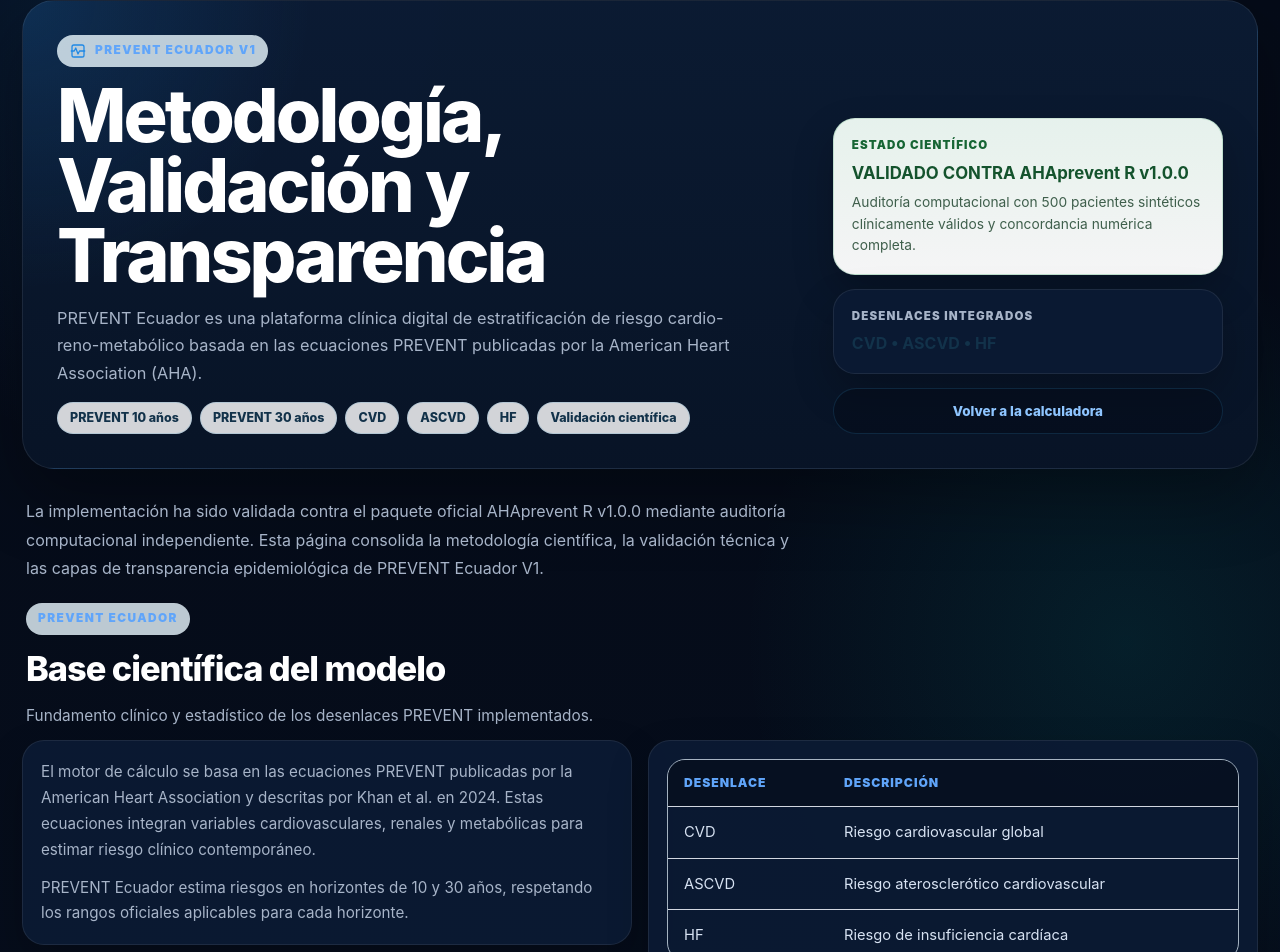
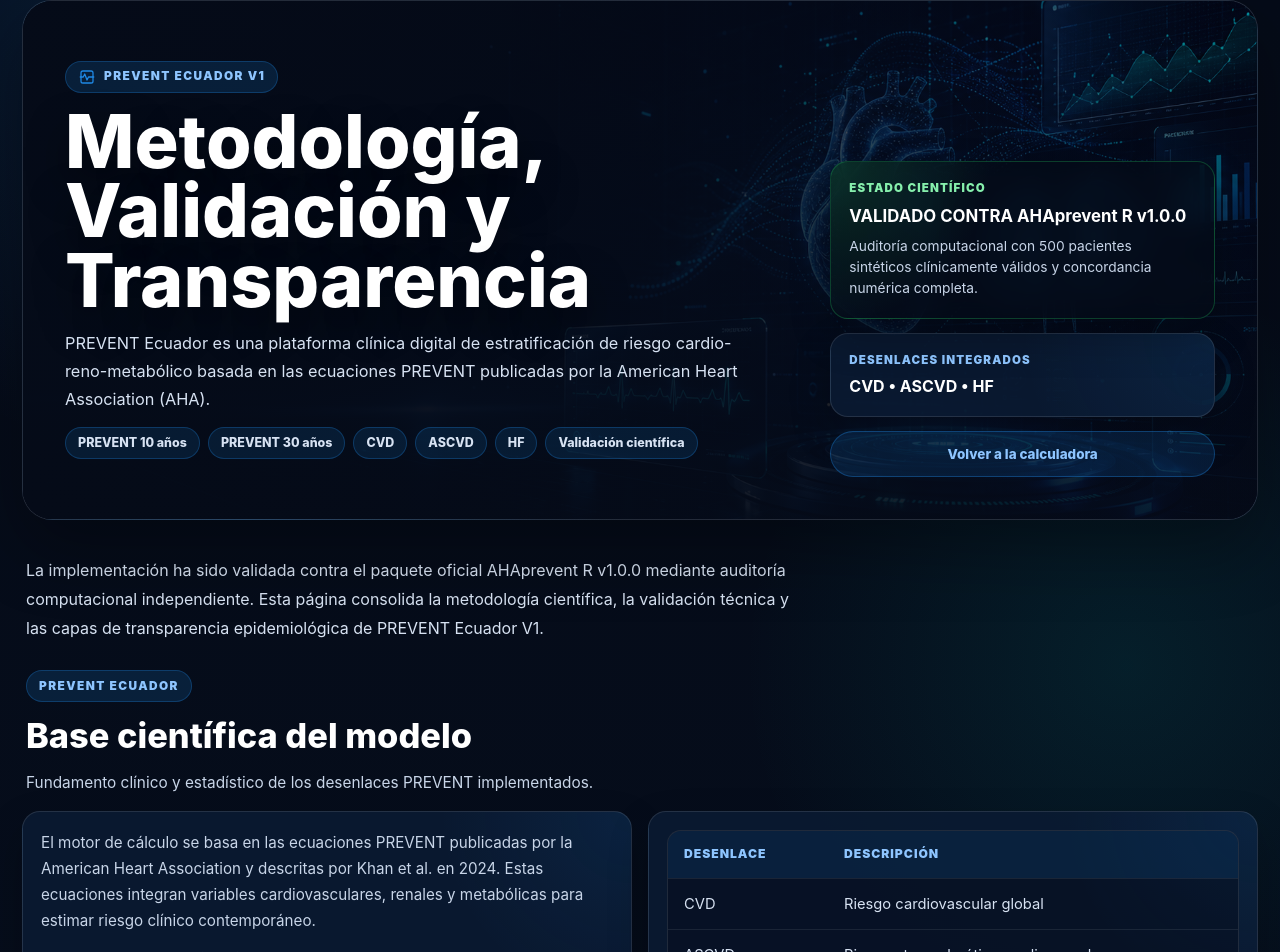
Before and after one commit to davidguzman1991/prevent-ecuador, a Next.js app in the folder frontend/: page /metodologia in a window 1280 px wide. Shown: the top 952 px of the page. Built offline with nearby package versions, Linux system fonts and the light colour scheme.

Commit message:
cambio visual del apartado metodologia y validacion

```diff
--- a/frontend/src/app/globals.css
+++ b/frontend/src/app/globals.css
@@ -2293,7 +2293,7 @@ button {
 
 .methodology-page {
   display: grid;
-  gap: 20px;
+  gap: 28px;
 }
 
 .methodology-shell {
@@ -2301,22 +2301,50 @@ button {
 }
 
 .methodology-hero {
+  position: relative;
+  overflow: hidden;
   display: grid;
   grid-template-columns: minmax(0, 1.55fr) minmax(300px, 0.8fr);
   gap: 20px;
-  padding: 34px;
-  border: 1px solid var(--line);
-  border-radius: 32px;
+  min-height: 520px;
+  padding: 42px;
+  border: 1px solid rgba(255, 255, 255, 0.12);
+  border-radius: 30px;
   background:
-    radial-gradient(circle at top left, rgba(30, 136, 229, 0.18), transparent 18rem),
-    linear-gradient(180deg, rgba(11, 27, 51, 0.98), rgba(8, 20, 39, 0.98));
+    radial-gradient(circle at 18% 0%, rgba(30, 136, 229, 0.28), transparent 24rem),
+    linear-gradient(135deg, rgba(5, 11, 24, 0.98), rgba(8, 20, 39, 0.9));
   box-shadow: var(--shadow-md);
 }
 
+.methodology-hero::after {
+  content: "";
+  position: absolute;
+  inset: 0;
+  z-index: 1;
+  pointer-events: none;
+  background:
+    linear-gradient(90deg, rgba(5, 11, 24, 0.98) 0%, rgba(5, 11, 24, 0.86) 36%, rgba(5, 11, 24, 0.28) 100%),
+    linear-gradient(180deg, rgba(5, 11, 24, 0.16), rgba(5, 11, 24, 0.82));
+}
+
+.methodology-hero-visual {
+  position: absolute;
+  inset: 0;
+  z-index: 0;
+}
+
+.methodology-hero-image {
+  object-fit: cover;
+  object-position: center right;
+  opacity: 0.96;
+}
+
 .methodology-hero-copy {
+  position: relative;
+  z-index: 2;
   display: grid;
   gap: 14px;
-  align-content: start;
+  align-content: center;
 }
 
 .methodology-kicker,
@@ -2329,8 +2357,9 @@ button {
   min-height: 32px;
   padding: 0 12px;
   border-radius: 999px;
-  background: rgba(229, 243, 251, 0.82);
-  color: var(--primary-dark);
+  border: 1px solid rgba(30, 136, 229, 0.28);
+  background: rgba(30, 136, 229, 0.16);
+  color: #8ec5ff;
   font-size: 0.74rem;
   font-weight: 900;
   letter-spacing: 0.12em;
@@ -2355,19 +2384,22 @@ button {
   color: #ffffff;
   font-size: clamp(2.7rem, 6vw, 4.6rem);
   font-weight: 850;
-  letter-spacing: -0.04em;
+  letter-spacing: 0;
   line-height: 0.95;
+  text-shadow: 0 18px 42px rgba(0, 0, 0, 0.48);
 }
 
 .methodology-hero-subtitle {
   max-width: 44rem;
   margin: 0;
-  color: var(--muted);
+  color: #d7e2f2;
   font-size: 1.02rem;
   line-height: 1.7;
 }
 
 .methodology-hero-panel {
+  position: relative;
+  z-index: 2;
   display: grid;
   gap: 14px;
   align-content: end;
@@ -2377,9 +2409,11 @@ button {
 .methodology-card,
 .methodology-alert-card {
   padding: 18px;
-  border: 1px solid var(--line);
-  border-radius: 22px;
-  background: rgba(11, 27, 51, 0.92);
+  border: 1px solid rgba(255, 255, 255, 0.11);
+  border-radius: 18px;
+  background:
+    radial-gradient(circle at top right, rgba(30, 136, 229, 0.09), transparent 12rem),
+    rgba(11, 27, 51, 0.88);
   box-shadow: var(--shadow-sm);
 }
 
@@ -2389,7 +2423,7 @@ button {
 }
 
 .methodology-hero-stat span {
-  color: var(--muted);
+  color: #8ec5ff;
   font-size: 0.72rem;
   font-weight: 900;
   letter-spacing: 0.1em;
@@ -2397,7 +2431,7 @@ button {
 }
 
 .methodology-hero-stat strong {
-  color: #12324a;
+  color: #ffffff;
   font-size: 1rem;
   line-height: 1.45;
 }
@@ -2406,16 +2440,19 @@ button {
   display: grid;
   gap: 8px;
   padding: 18px;
-  border: 1px solid rgba(33, 150, 83, 0.2);
-  border-radius: 22px;
-  background: linear-gradient(180deg, rgba(239, 250, 244, 0.96), rgba(255, 255, 255, 0.96));
+  border: 1px solid rgba(34, 197, 94, 0.28);
+  border-radius: 18px;
+  background:
+    radial-gradient(circle at top left, rgba(34, 197, 94, 0.18), transparent 10rem),
+    rgba(5, 11, 24, 0.74);
   box-shadow: var(--shadow-sm);
+  backdrop-filter: blur(12px);
 }
 
 .methodology-validation-stamp span,
 .methodology-validation-banner span,
 .methodology-metric-card span {
-  color: #166534;
+  color: #86efac;
   font-size: 0.72rem;
   font-weight: 900;
   letter-spacing: 0.1em;
@@ -2423,14 +2460,14 @@ button {
 }
 
 .methodology-validation-stamp strong {
-  color: #14532d;
+  color: #ffffff;
   font-size: 1.05rem;
   line-height: 1.35;
 }
 
 .methodology-validation-stamp p {
   margin: 0;
-  color: #3f5f4c;
+  color: #c8d5e8;
   font-size: 0.86rem;
   line-height: 1.55;
 }
@@ -2442,8 +2479,8 @@ button {
   min-height: 46px;
   padding: 0 18px;
   border-radius: 999px;
-  border: 1px solid rgba(46, 139, 192, 0.2);
-  background: rgba(5, 11, 24, 0.48);
+  border: 1px solid rgba(30, 136, 229, 0.34);
+  background: rgba(30, 136, 229, 0.14);
   color: #8ec5ff;
   font-size: 0.84rem;
   font-weight: 800;
@@ -2458,7 +2495,7 @@ button {
 
 .methodology-section {
   display: grid;
-  gap: 12px;
+  gap: 16px;
 }
 
 .methodology-section-heading {
@@ -2472,13 +2509,13 @@ button {
   color: #ffffff;
   font-size: clamp(1.45rem, 3vw, 2.15rem);
   font-weight: 820;
-  letter-spacing: -0.03em;
+  letter-spacing: 0;
 }
 
 .methodology-section-heading p {
   max-width: 62ch;
   margin: 0;
-  color: var(--muted);
+  color: #c8d5e8;
   font-size: 0.96rem;
   line-height: 1.65;
 }
@@ -2490,7 +2527,7 @@ button {
 .methodology-intro p {
   max-width: 78ch;
   margin: 0;
-  color: var(--muted);
+  color: #d7e2f2;
   font-size: 1rem;
   line-height: 1.8;
 }
@@ -2502,7 +2539,7 @@ button {
 
 .methodology-card-prose h3 {
   margin: 0;
-  color: #12324a;
+  color: #ffffff;
   font-size: 1.12rem;
   font-weight: 820;
   letter-spacing: -0.01em;
@@ -2512,7 +2549,7 @@ button {
 .methodology-credits-card p,
 .methodology-credits-card span {
   margin: 0;
-  color: var(--muted);
+  color: #c8d5e8;
   font-size: 0.95rem;
   line-height: 1.7;
 }
@@ -2523,7 +2560,7 @@ button {
   gap: 9px;
   margin: 0;
   padding-left: 18px;
-  color: #334155;
+  color: #d7e2f2;
   font-size: 0.94rem;
   line-height: 1.65;
 }
@@ -2572,8 +2609,9 @@ button {
 .methodology-table-wrap {
   width: 100%;
   overflow-x: auto;
-  border: 1px solid rgba(201, 214, 226, 0.82);
-  border-radius: 18px;
+  border: 1px solid rgba(255, 255, 255, 0.1);
+  border-radius: 14px;
+  background: rgba(5, 11, 24, 0.42);
 }
 
 .methodology-table {
@@ -2585,13 +2623,13 @@ button {
 .methodology-table th,
 .methodology-table td {
   padding: 14px 16px;
-  border-bottom: 1px solid rgba(227, 232, 239, 0.92);
+  border-bottom: 1px solid rgba(255, 255, 255, 0.08);
   text-align: left;
 }
 
 .methodology-table th {
-  background: rgba(5, 11, 24, 0.58);
-  color: var(--primary-dark);
+  background: rgba(30, 136, 229, 0.12);
+  color: #8ec5ff;
   font-size: 0.76rem;
   font-weight: 900;
   letter-spacing: 0.08em;
@@ -2610,16 +2648,17 @@ button {
 
 .methodology-table-note {
   margin: 0;
-  color: var(--muted-2);
+  color: #a7b4c8;
   font-size: 0.78rem;
   line-height: 1.5;
 }
 
 .methodology-alert-card {
   background:
-    linear-gradient(180deg, rgba(245, 158, 11, 0.12), rgba(11, 27, 51, 0.94)),
+    radial-gradient(circle at top left, rgba(245, 158, 11, 0.14), transparent 10rem),
+    linear-gradient(180deg, rgba(245, 158, 11, 0.08), rgba(11, 27, 51, 0.94)),
     #0b1b33;
-  border-color: rgba(183, 121, 31, 0.16);
+  border-color: rgba(245, 158, 11, 0.2);
 }
 
 .methodology-credits-card {
@@ -2657,10 +2696,10 @@ button {
   align-items: center;
   min-height: 32px;
   padding: 0 12px;
-  border: 1px solid rgba(46, 139, 192, 0.18);
+  border: 1px solid rgba(30, 136, 229, 0.28);
   border-radius: 999px;
-  background: rgba(255, 255, 255, 0.82);
-  color: #12324a;
+  background: rgba(30, 136, 229, 0.13);
+  color: #d7e2f2;
   font-size: 0.78rem;
   font-weight: 800;
 }
@@ -2669,14 +2708,16 @@ button {
   display: grid;
   gap: 8px;
   padding: 20px;
-  border: 1px solid rgba(33, 150, 83, 0.22);
-  border-radius: 22px;
-  background: linear-gradient(180deg, rgba(234, 252, 242, 0.98), rgba(255, 255, 255, 0.98));
+  border: 1px solid rgba(34, 197, 94, 0.28);
+  border-radius: 18px;
+  background:
+    radial-gradient(circle at top left, rgba(34, 197, 94, 0.17), transparent 14rem),
+    linear-gradient(135deg, rgba(8, 20, 39, 0.96), rgba(11, 27, 51, 0.92));
   box-shadow: var(--shadow-sm);
 }
 
 .methodology-validation-banner strong {
-  color: #14532d;
+  color: #ffffff;
   font-size: clamp(1.2rem, 2.5vw, 1.75rem);
   font-weight: 860;
   letter-spacing: -0.02em;
@@ -2686,7 +2727,7 @@ button {
 .methodology-validation-banner p {
   max-width: 72ch;
   margin: 0;
-  color: #3f5f4c;
+  color: #c8d5e8;
   font-size: 0.95rem;
   line-height: 1.6;
 }
@@ -2701,14 +2742,15 @@ button {
   display: grid;
   gap: 8px;
   padding: 16px;
-  border: 1px solid var(--line);
-  border-radius: 18px;
-  background: #ffffff;
+  border: 1px solid rgba(255, 255, 255, 0.1);
+  border-radius: 16px;
+  background:
+    linear-gradient(180deg, rgba(8, 20, 39, 0.94), rgba(5, 11, 24, 0.82));
   box-shadow: var(--shadow-sm);
 }
 
 .methodology-metric-card strong {
-  color: #12324a;
+  color: #ffffff;
   font-size: 1.35rem;
   font-weight: 850;
   line-height: 1.1;
@@ -2735,7 +2777,7 @@ button {
 
 .methodology-roadmap-header h3 {
   margin: 10px 0 0;
-  color: #12324a;
+  color: #ffffff;
   font-size: 1.05rem;
   font-weight: 820;
   line-height: 1.25;
@@ -2745,8 +2787,8 @@ button {
   flex: 0 0 auto;
   padding: 7px 10px;
   border-radius: 999px;
-  background: rgba(220, 252, 231, 0.86);
-  color: #166534;
+  background: rgba(34, 197, 94, 0.14);
+  color: #86efac;
   font-size: 0.72rem;
   font-weight: 900;
 }
@@ -3764,8 +3806,20 @@ button {
   }
 
   .methodology-hero {
+    min-height: 560px;
     padding: 24px 20px;
     border-radius: 26px;
+  }
+
+  .methodology-hero::after {
+    background:
+      linear-gradient(180deg, rgba(5, 11, 24, 0.94) 0%, rgba(5, 11, 24, 0.72) 52%, rgba(5, 11, 24, 0.95) 100%),
+      linear-gradient(90deg, rgba(5, 11, 24, 0.92), rgba(5, 11, 24, 0.46));
+  }
+
+  .methodology-hero-image {
+    object-position: center;
+    opacity: 0.72;
   }
 
   .methodology-hero h1 {
@@ -3814,7 +3868,7 @@ button {
 
   .methodology-table tr {
     padding: 10px 0;
-    border-bottom: 1px solid rgba(227, 232, 239, 0.92);
+    border-bottom: 1px solid rgba(255, 255, 255, 0.08);
   }
 
   .methodology-table tr:last-child {
@@ -3830,7 +3884,7 @@ button {
     content: attr(data-label);
     display: block;
     margin-bottom: 4px;
-    color: var(--primary-dark);
+    color: #8ec5ff;
     font-size: 0.72rem;
     font-weight: 900;
     letter-spacing: 0.08em;
--- a/frontend/src/components/MethodologyPageContent.tsx
+++ b/frontend/src/components/MethodologyPageContent.tsx
@@ -1,4 +1,5 @@
 import Link from "next/link";
+import Image from "next/image";
 import { ContactCard } from "@/components/ContactCard";
 
 const HERO_BADGES = [
@@ -157,6 +158,16 @@ export function MethodologyPageContent() {
   return (
     <div className="methodology-page">
       <header className="methodology-hero">
+        <div className="methodology-hero-visual" aria-hidden="true">
+          <Image
+            src="/methodology-ai-hero.png"
+            alt=""
+            fill
+            priority
+            sizes="100vw"
+            className="methodology-hero-image"
+          />
+        </div>
         <div className="methodology-hero-copy">
           <span className="methodology-kicker">
             <MedicalPulseIcon />
```
Also changed, not shown: frontend/public/methodology-ai-hero.png (added).
